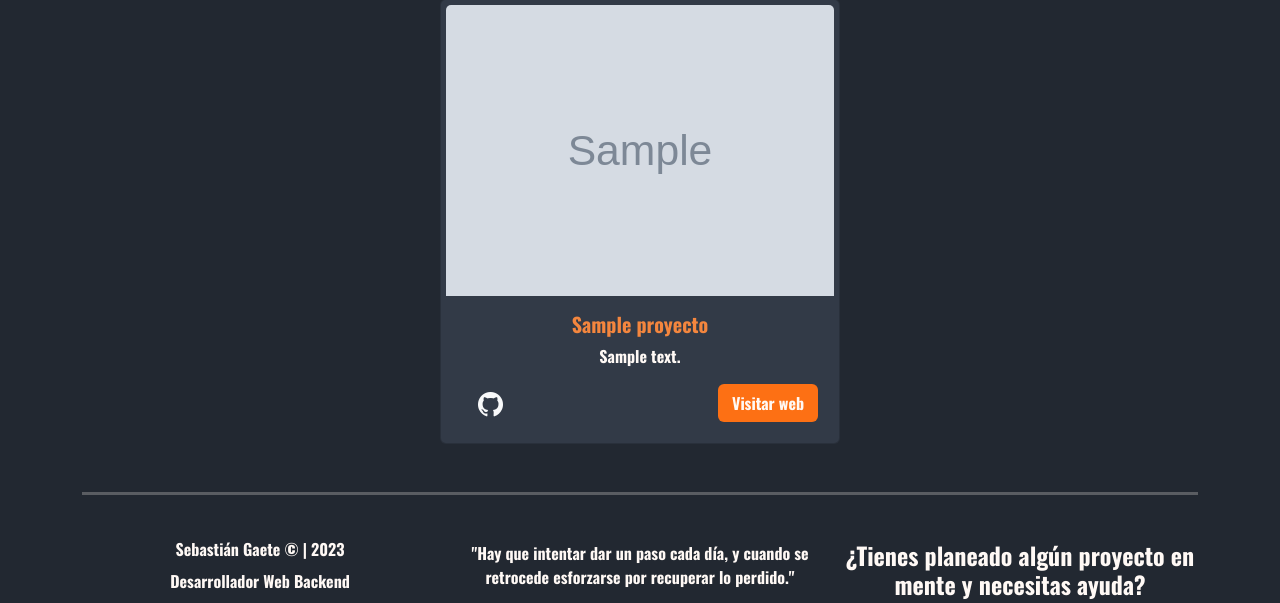
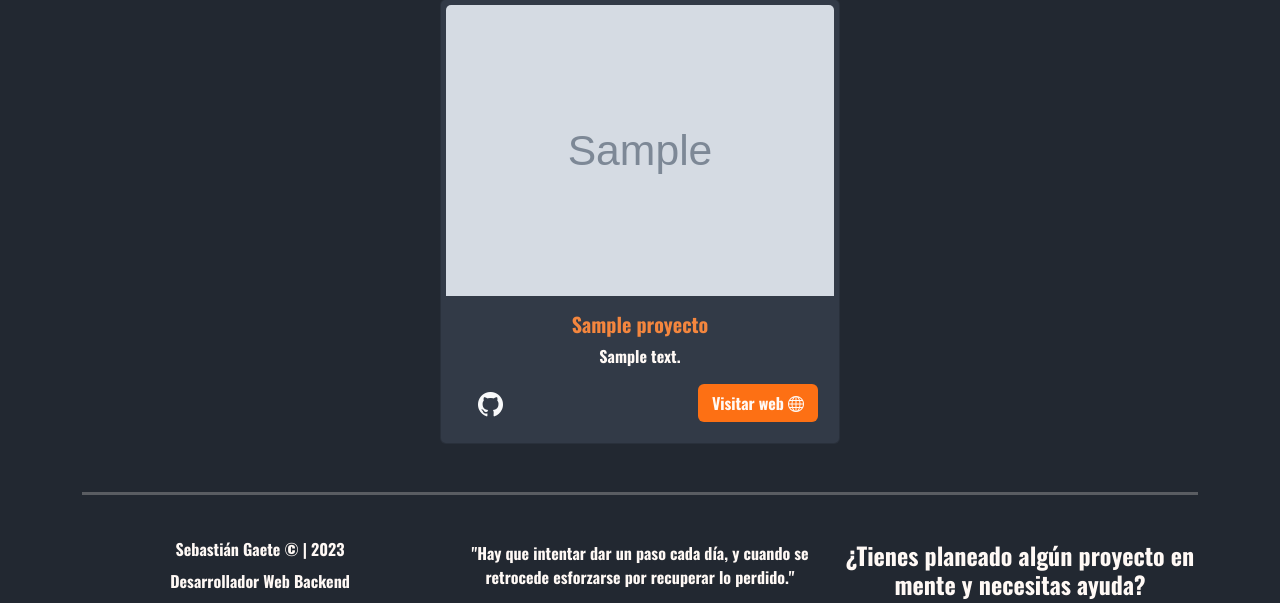
Before and after one commit to SebastianGaete/Portafolio, a Django app: page / in a window 1280 px wide. Shown: the part 618-1221 px from the top of the page. Run offline with Django 4.2, Linux system fonts and the light colour scheme; tables that the repository leaves empty hold one stand-in row (values such as "Sample post"); grey boxes marked "Sample" are stand-in pictures.

Commit message:
Actualización layout

```diff
--- a/myportfolio/static/css/style.css
+++ b/myportfolio/static/css/style.css
@@ -133,7 +133,7 @@ li{
 .button_proyecto{
     background-color: var(--secundario);
     color: var(--texto);
-    width: 100px;
+    width: 120px;
 }
 .button_proyecto:hover{
     background-color: var(--secundario2);
--- a/myportfolio/templates/index.html
+++ b/myportfolio/templates/index.html
@@ -64,7 +64,7 @@
                                 </div>
 
                                 <div>
-                                    <a href="#" class="btn button_proyecto">Visitar web</a>
+                                    <a href="#" class="btn button_proyecto">Visitar web <i class="bi bi-globe"></i></a>
                                 </div>
                             </div>
                         </div>
--- a/myportfolio/templates/layouts/layout.html
+++ b/myportfolio/templates/layouts/layout.html
@@ -4,7 +4,7 @@
     <head>
         <!-- Titulo -->
         <title>Sebastian Gaete - Web Backend</title>
-        <link rel="icon" type="image/x-icon" href="{% static 'images/SG.jpg' %}">
+        <link rel="icon" type="image/x-icon" href="{% static 'images/LogoSG.jpg' %}">
         <!-- Meta -->
         <meta description="Portafolio Sebastián Gaete Web Backend">
         <meta keywords="Desarrollador Web Backend">
```
Also changed, not shown: myportfolio/forms.py (+4 -4 lines).
